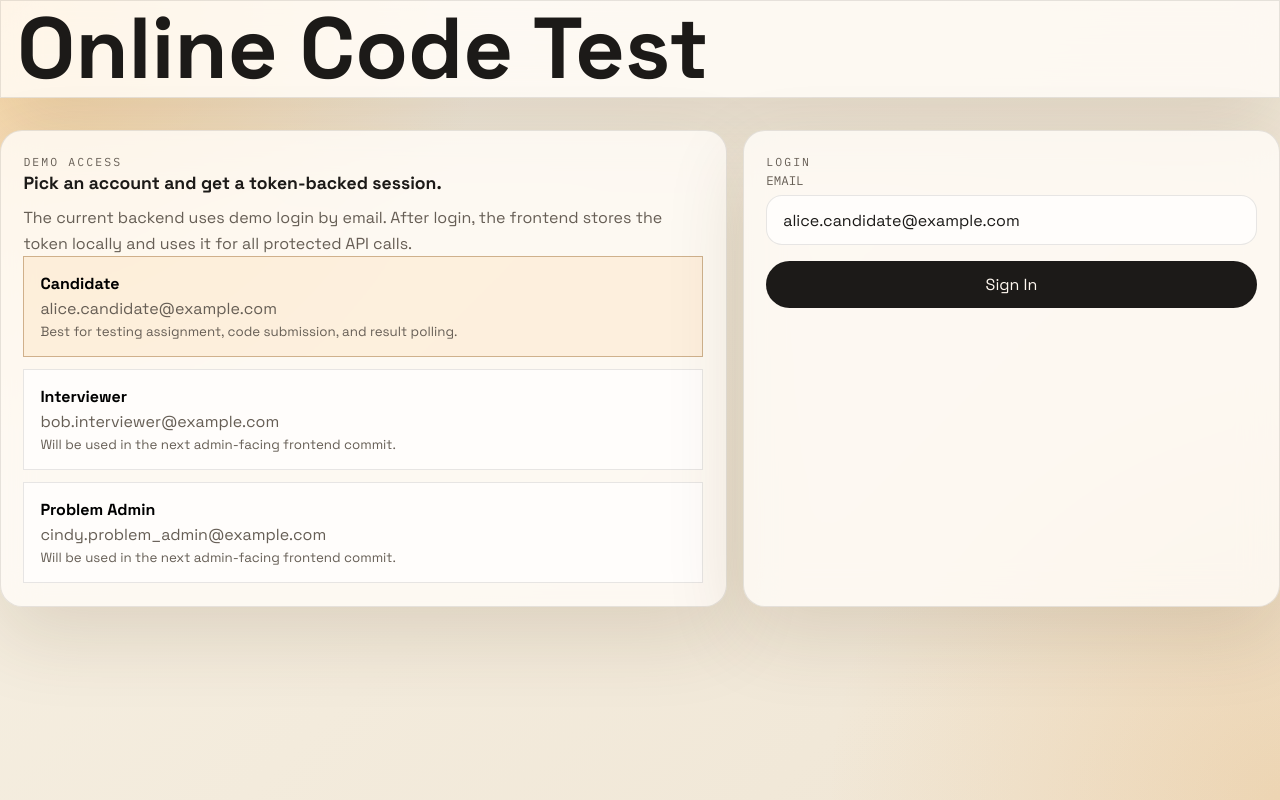
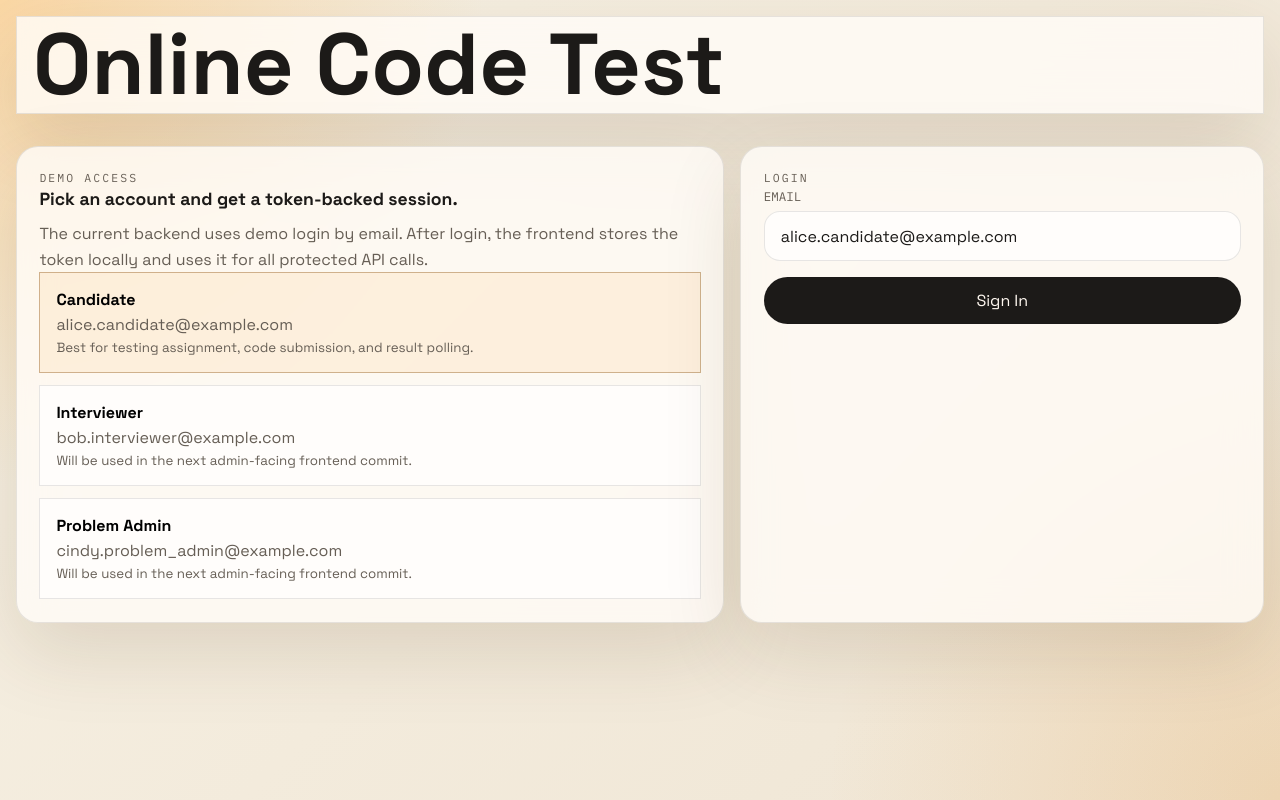
Before and after one commit to gttthuang/Online-Code-Test, a React (Vite) app in the folder apps/web/: page / in a window 1280 px wide. Built offline with nearby package versions, Linux system fonts and the light colour scheme; no server answers.

Commit message:
fix shared workspace layout consistency

```diff
--- a/apps/web/src/App.tsx
+++ b/apps/web/src/App.tsx
@@ -165,12 +165,14 @@ export function App() {
 
       {/* 3. 下方的內容就單純區分 LoginPanel 或是 Workspace */}
       {!session || sessionLoading ? (
+        <div className="workspace-container">
           <LoginPanel
             health={health}
             isLoading={loginLoading || sessionLoading}
             error={loginError}
             onLogin={handleLogin}
           />
+        </div>
       ) : (
         <>
           {session.user.role === "candidate" ? <CandidateWorkspace token={session.token} user={session.user} /> : null}
--- a/apps/web/src/styles.css
+++ b/apps/web/src/styles.css
@@ -111,6 +111,14 @@ textarea {
 
 .workspace-grid-wide {
   grid-template-columns: 0.82fr 1.25fr 1fr;
+}
+
+.header-container {
+  padding: 1rem 1rem 0;
+}
+
+.workspace-container {
+  padding: 0 1rem 1rem;
 }
 
 .status-card {
--- a/apps/web/src/views/ProblemAdminWorkspace.tsx
+++ b/apps/web/src/views/ProblemAdminWorkspace.tsx
@@ -409,6 +409,7 @@ export function ProblemAdminWorkspace({ token }: ProblemAdminWorkspaceProps) {
 
   return (
     <>
+      <div className="workspace-container">
         <section className="workspace-grid">
           <article className="status-card panel-column">
             <div className="panel-header">
@@ -488,11 +489,10 @@ export function ProblemAdminWorkspace({ token }: ProblemAdminWorkspaceProps) {
                   </button>
                 </div>
               ))}
-
             </div>
-
           </article>
         </section>
+      </div>
       {confirmId && (
         <div className="modal-backdrop">
           <div className="modal">
--- a/apps/web/src/views/candidate.css
+++ b/apps/web/src/views/candidate.css
@@ -13,7 +13,7 @@
 }
 
 /* 主要工作區容器，將 padding-top 補回 1rem */
-.workspace-container {
+.fullscreen-wrapper .workspace-container {
     display: flex;
     position: relative;
     flex: 1;
@@ -128,43 +128,39 @@
 }
 
 /* 確保各欄內部的 Stack 可以獨立滾動 */
-.panel-flex-content {
+.fullscreen-wrapper .panel-flex-content {
     display: flex;
     flex-direction: column;
     flex: 1;
     min-height: 0;
 }
 
-.problem-stack,
-.result-stack,
-.case-list,
-.assignment-list {
+.fullscreen-wrapper .problem-stack,
+.fullscreen-wrapper .result-stack,
+.fullscreen-wrapper .case-list,
+.fullscreen-wrapper .assignment-list {
     flex: 1;
     overflow-y: auto;
 }
 
-.code-editor {
+.fullscreen-wrapper .code-editor {
     flex: 1;
     resize: none;
     min-height: 6rem;
 }
 
-::-webkit-scrollbar {
+.fullscreen-wrapper ::-webkit-scrollbar {
     width: 16px;
     background-color: transparent;
 }
 
-::-webkit-scrollbar-thumb {
+.fullscreen-wrapper ::-webkit-scrollbar-thumb {
     background: rgba(0, 0, 0, 0.3);
     border-radius: 24px;
     border: 3px solid transparent;
     background-clip: content-box;
 }
 
-body {
-    overflow: overlay;
-}
-
-.panel-column {
+.fullscreen-wrapper .panel-column {
     min-height: 10rem;
 }
```
Lines whose indentation alone changed are shown as unchanged.
